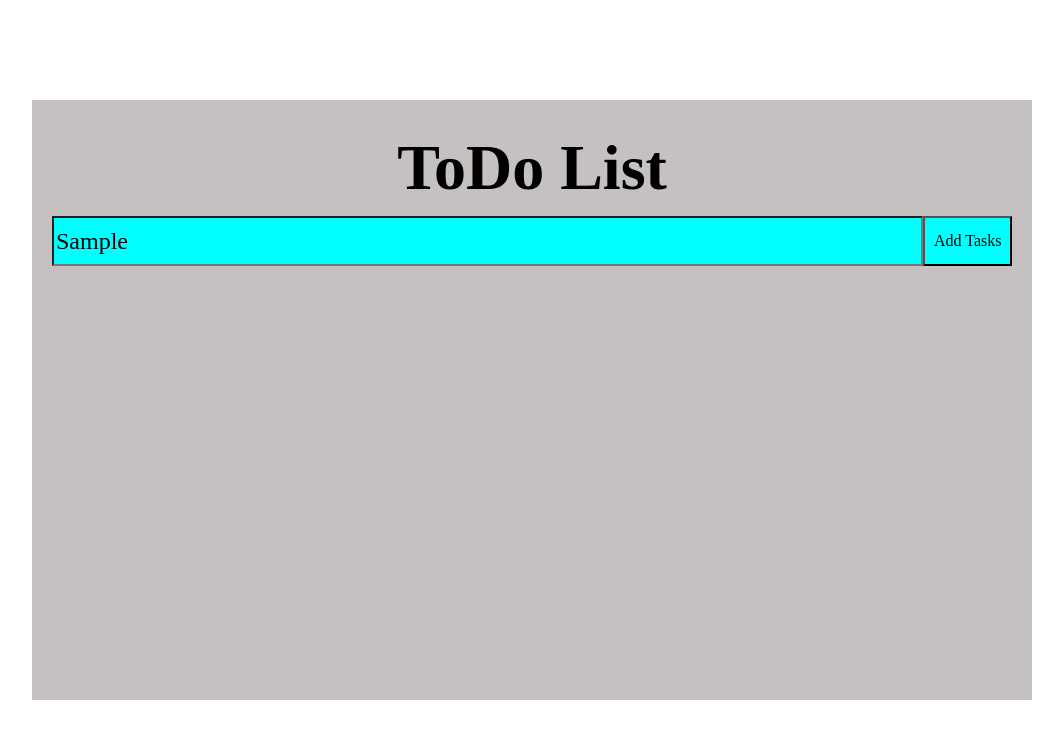
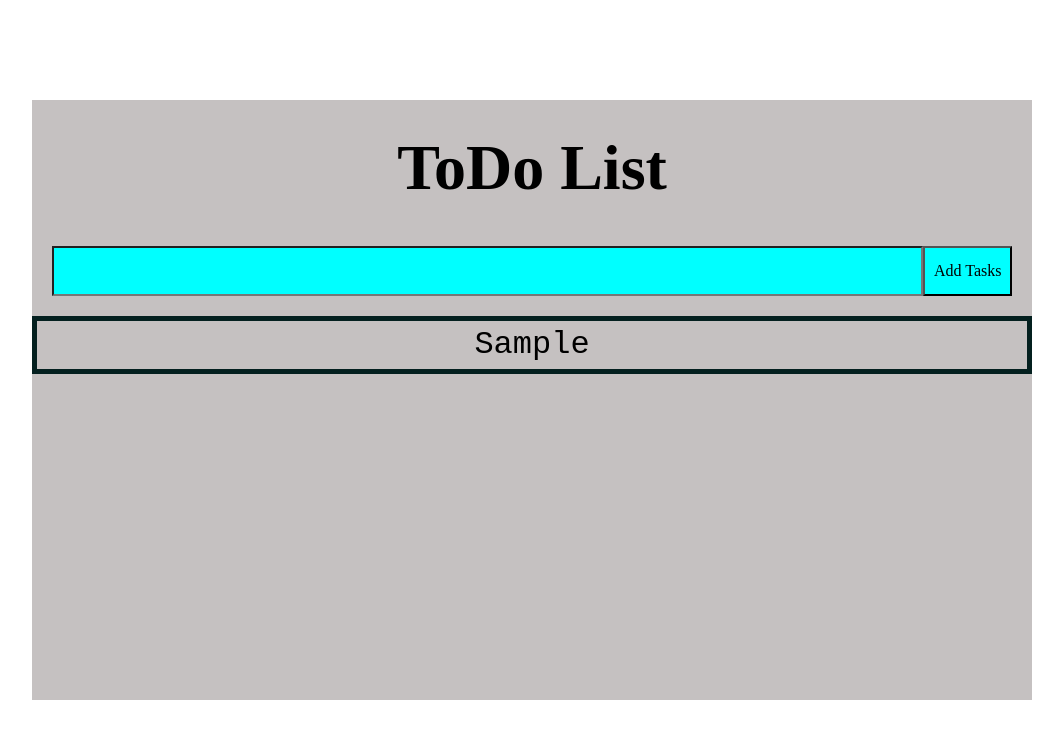
Before and after one commit to SVM845/todo-list, a plain HTML site: page index.html in a window 1280 px wide. Both pictures are taken after typing "Sample" into the empty fields and a click on the button "Add Tasks". Shown: the whole page, without its empty margins (108-1171 px from the left). Drawn offline with Linux system fonts and the light colour scheme.

Commit message:
0.3
simple tasks

```diff
--- a/index.html
+++ b/index.html
@@ -1,11 +1,13 @@
 <!DOCTYPE html>
 <html lang="en">
+
 <head>
     <meta charset="UTF-8">
     <meta name="viewport" content="width=device-width, initial-scale=1.0">
     <title>ToDo List</title>
     <link rel="stylesheet" href="style.css">
 </head>
+
 <body>
     <div class="container">
         <div class="header">
@@ -15,7 +17,9 @@
                 <button>Add Tasks</button>
             </div>
         </div>
+        <div class="tasksContainer"
     </div>
     <script src="script.js"></script>
 </body>
+
 </html>
--- a/script.js
+++ b/script.js
@@ -0,0 +1,12 @@
+const addTaskButton = document.querySelector('#newTask button');
+const input = document.querySelector('#newTask input');
+const tasksContainer = document.querySelector('.tasksContainer');
+
+addTaskButton.addEventListener("click", ((e) => {
+    p = document.createElement('p');
+    p.textContent = input.value;
+    p.classList.add('tasks');
+    tasksContainer.appendChild(p);
+    input.value = ""
+
+}))
--- a/style.css
+++ b/style.css
@@ -1,5 +1,4 @@
-/* Josh Comeau CSS reset */
-
+/* Josh Comeau's CSS reset */
 /* 1. Use a more-intuitive box-sizing model */
 *, *::before, *::after {
   box-sizing: border-box;
@@ -65,6 +64,8 @@ body {
     align-items: center;
 }
 .container {
+    display: flex;
+    flex-direction: column;
     width: 1000px;
     height: 600px;
     background-color: rgb(197, 193, 193);
@@ -76,6 +77,7 @@ body {
     flex-direction: column;
     justify-content: center;
     align-items: center;
+    gap: 30px;
 }
 .header h1 {
     font-size: 4rem;
@@ -98,3 +100,19 @@ body {
     width: 10%;
     background-color: aqua;
 }
+.tasksContainer {
+  display: flex;
+  flex-direction: column;
+  gap: 20px;
+}
+.tasks {
+  font-size: 2rem;
+  font-family: monospace;
+  display: flex;
+  flex-direction: column;
+  justify-content: center;
+  align-items: center;
+  gap: 20px;
+  border: 5px solid rgb(4, 32, 31);
+
+}
```
